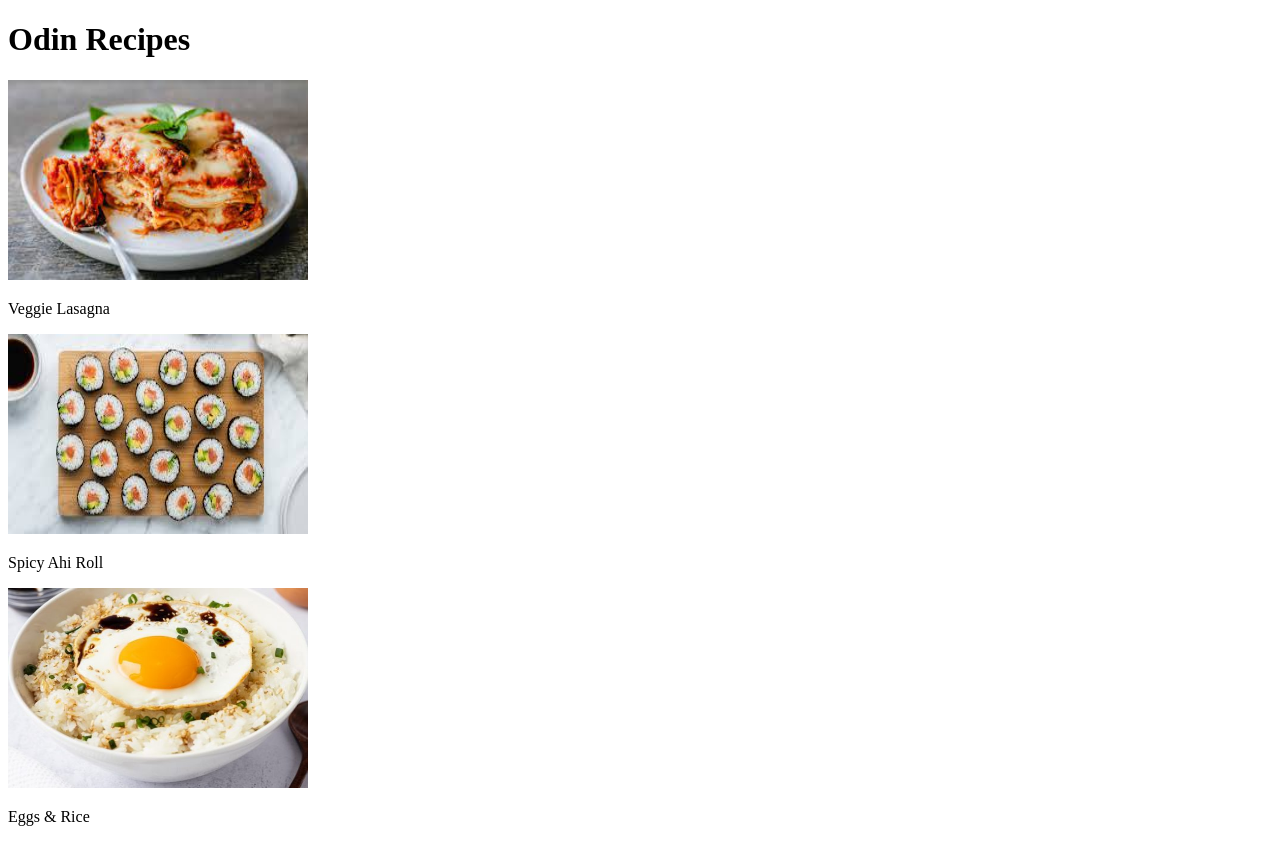
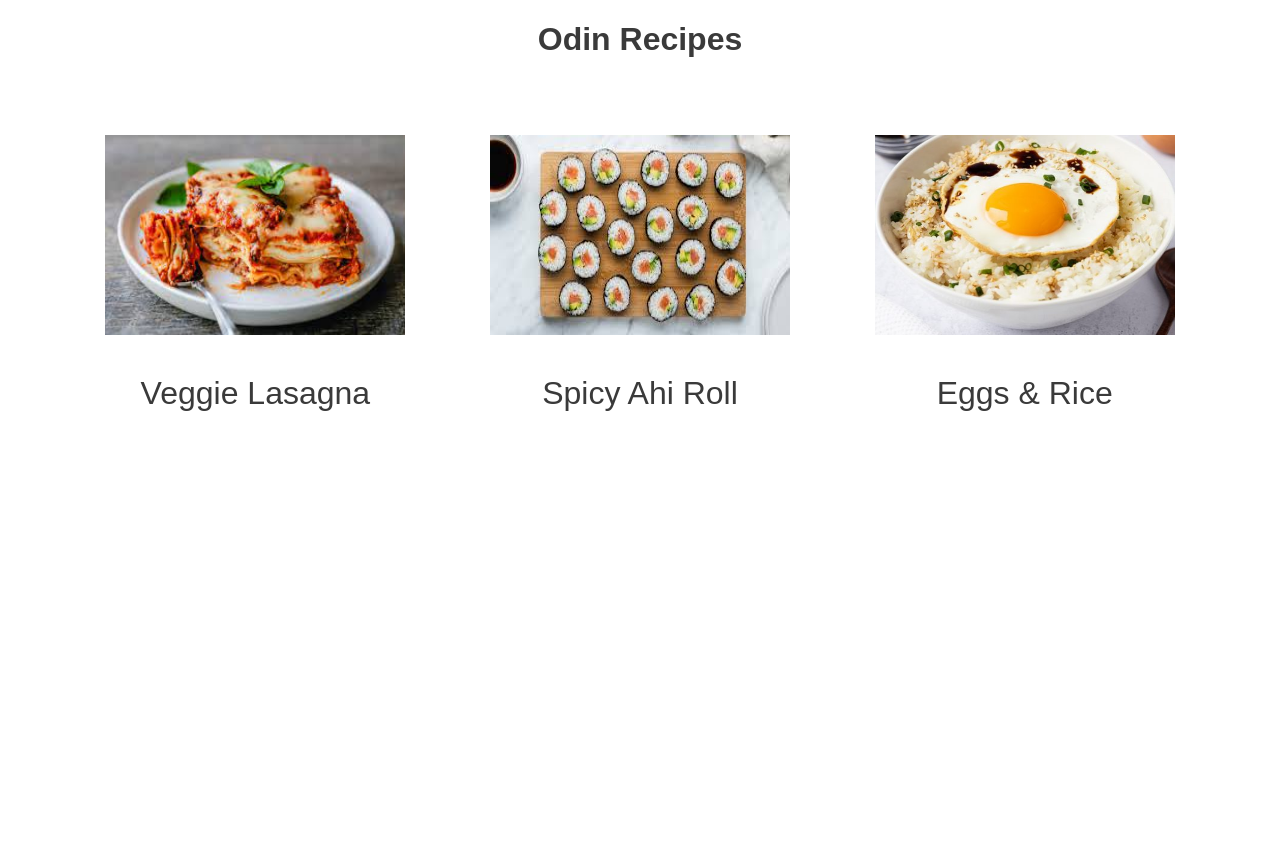
Before and after one commit to BakedPY/odin-recipes, a plain HTML site: page index.html in a window 1280 px wide. After the commit the page ends 800 px from the top, so only its background shows below. Drawn offline with Linux system fonts and the light colour scheme.

Commit message:
Added a styles.css

```diff
--- a/index.html
+++ b/index.html
@@ -5,6 +5,7 @@
   <meta charset="UTF-8">
   <meta http-equiv="X-UA-Compatible" content="IE=edge">
   <meta name="viewport" content="width=device-width, initial-scale=1.0">
+  <link rel="stylesheet" href="styles.css">
   <title>Odin Recipes</title>
 </head>
 
--- /dev/null
+++ b/styles.css
@@ -0,0 +1,24 @@
+* {
+  font-family: sans-serif;
+  color: rgb(58, 58, 58);
+  border: 2px;
+}
+
+.heading {
+  text-align: center;
+}
+
+
+div {
+  flex: 1;
+  align-items: center;
+  text-align: center;
+}
+
+.content {
+  background-color: rgb(255, 255, 255);
+  color: rgb(58, 58, 58);
+  font-size: 32px;
+  padding: 55px;
+  display: flex;
+}
```
Also changed, not shown: recipes/eggsandrice.html (+1 -0 lines), recipes/lasagna.html (+1 -0 lines), recipes/sushi.html (+1 -0 lines).
